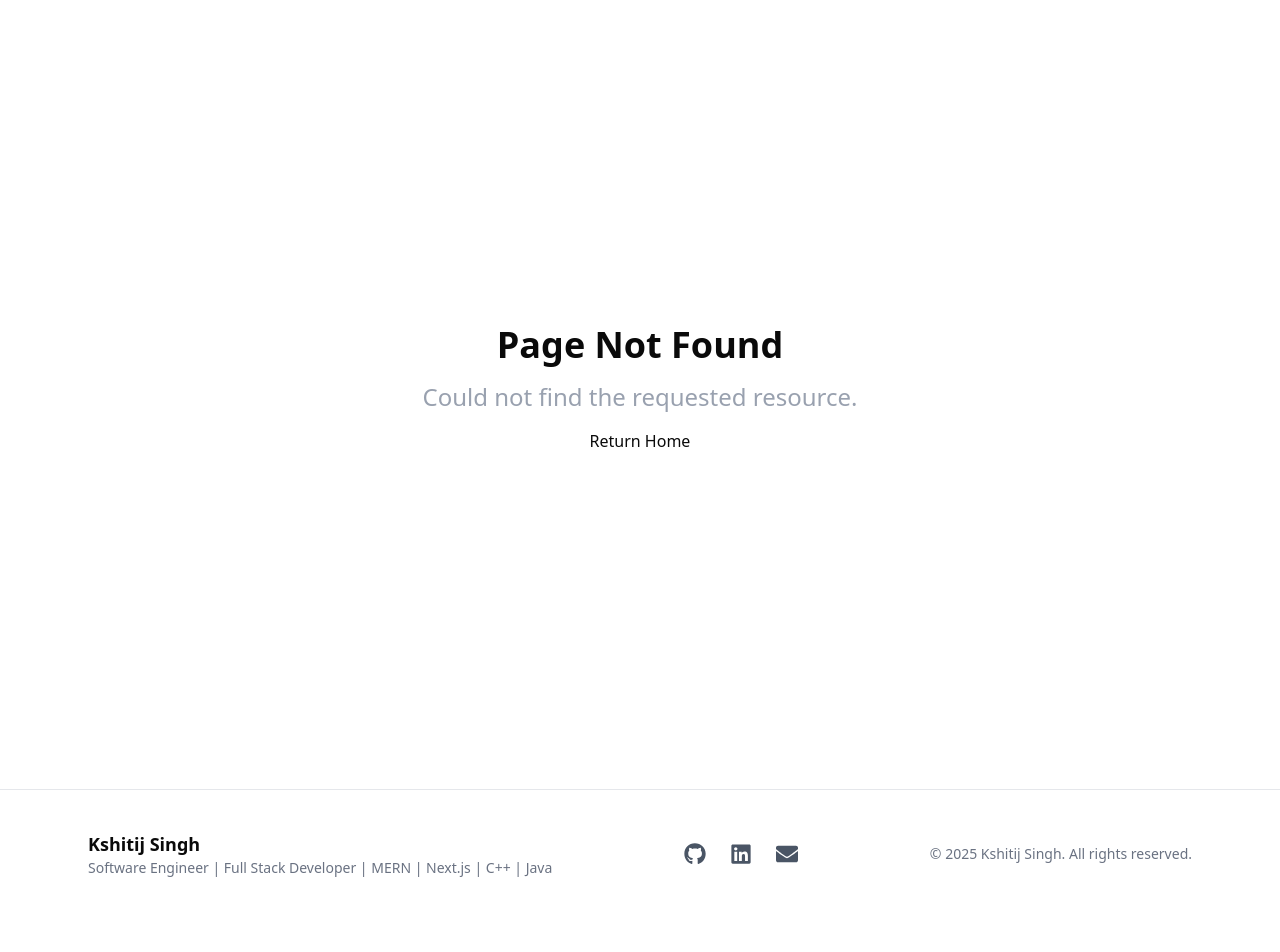
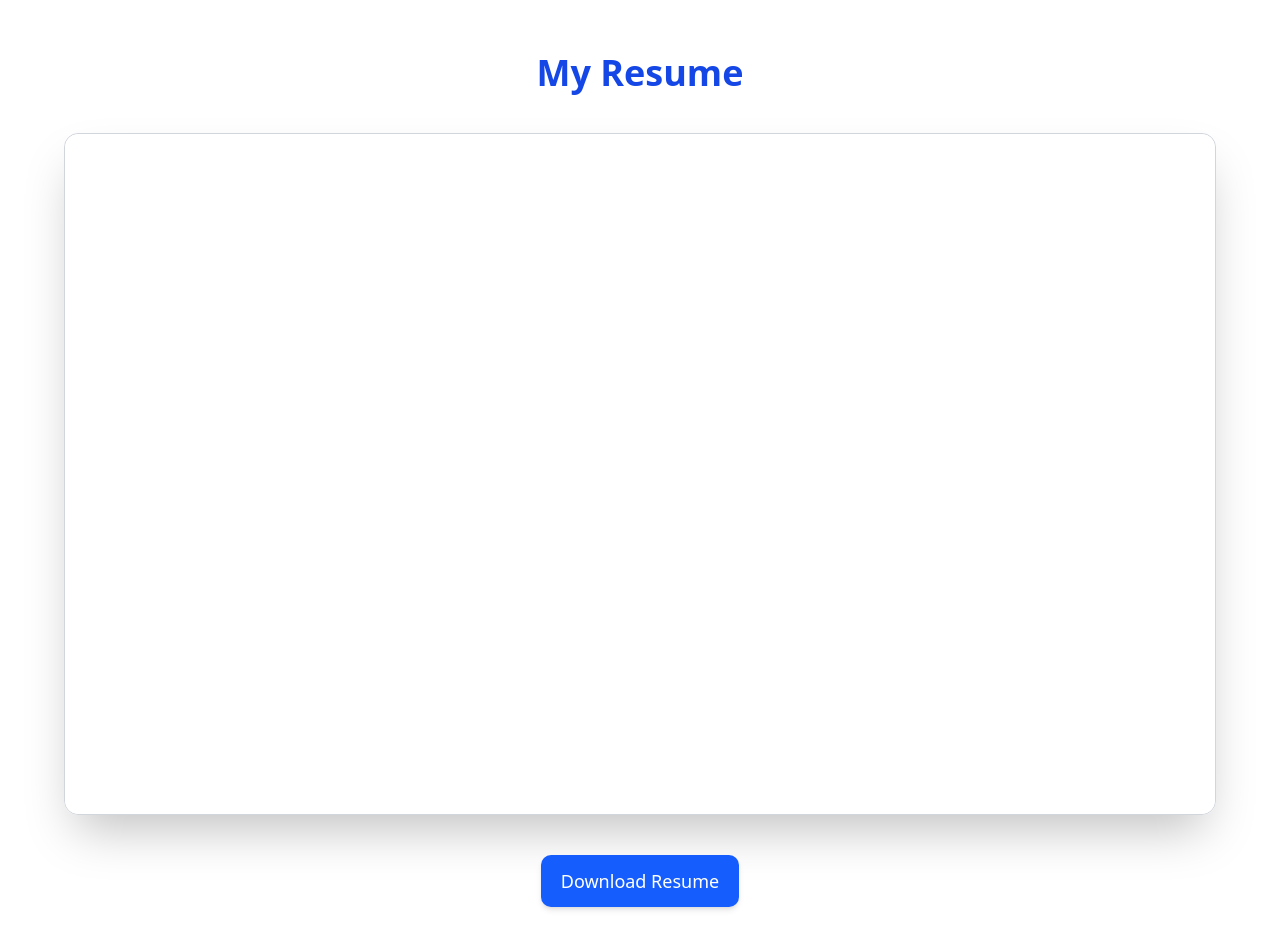
Before and after one commit to KshitijSingh07/portfolio, a Next.js app: page /resume in a window 1280 px wide. Before the commit this address had no page. Shown: the part 80-1032 px from the top of the page. Before the commit the page ends 998 px from the top, so only its background shows below. Built offline with nearby package versions, Linux system fonts and the light colour scheme.

Commit message:
resume added

```diff
--- a/app/components/Navbar.tsx
+++ b/app/components/Navbar.tsx
@@ -23,6 +23,9 @@ export default function Navbar() {
           </li>
           <li className="hover:text-blue-500 transition-colors">
             <Link href="/skills">Skills</Link>
+          </li>
+          <li className="hover:text-blue-500 transition-colors">
+            <Link href="/resume">Resume</Link>
           </li>
           <li className="hover:text-blue-500 transition-colors">
             <Link href="/">Home</Link>
@@ -54,6 +57,7 @@ export default function Navbar() {
         <div className="md:hidden mt-2 px-4 space-y-2 text-gray-700 dark:text-white font-semibold">
           <Link href="/projects" className="block hover:text-blue-500" onClick={() => setMenuOpen(false)}>Projects</Link>
           <Link href="/skills" className="block hover:text-blue-500" onClick={() => setMenuOpen(false)}>Skills</Link>
+          <Link href="/resume" className="block hover:text-blue-500" onClick={() => setMenuOpen(false)}>Resume</Link>
           <Link href="/" className="block hover:text-blue-500" onClick={() => setMenuOpen(false)}>Home</Link>
           <Link href="/about" className="block hover:text-blue-500" onClick={() => setMenuOpen(false)}>About</Link>
           <Link href="/contact" className="block hover:text-blue-500" onClick={() => setMenuOpen(false)}>Contact</Link>
--- /dev/null
+++ b/app/resume/page.tsx
@@ -0,0 +1,27 @@
+export default function Resume() {
+  return (
+    <main className="flex flex-col min-h-screen px-4 sm:px-6 py-10 sm:py-16">
+      <h1 className="text-3xl sm:text-4xl font-bold text-center text-blue-700 mb-8 sm:mb-10">
+        My Resume
+      </h1>
+
+      <div className="flex-grow w-full max-w-6xl mx-auto  rounded-xl overflow-hidden border border-gray-300 shadow-2xl">
+        <iframe
+          src="/Kshitij_Singh_Resume.pdf"
+          className="w-full h-[75vh] sm:h-[85vh] rounded-xl"
+          title="Kshitij Singh Resume"
+        ></iframe>
+      </div>
+
+      <div className="mt-8 sm:mt-10 flex justify-center">
+        <a
+          href="/Kshitij_Singh_Resume.pdf"
+          download
+          className="bg-blue-600 text-white px-5 py-3 text-base sm:text-lg rounded-lg shadow-md hover:bg-blue-700 transition"
+        >
+           Download Resume
+        </a>
+      </div>
+    </main>
+  );
+}
```
Also changed, not shown: 1 other file (tests, documents, lock files or other folders).
